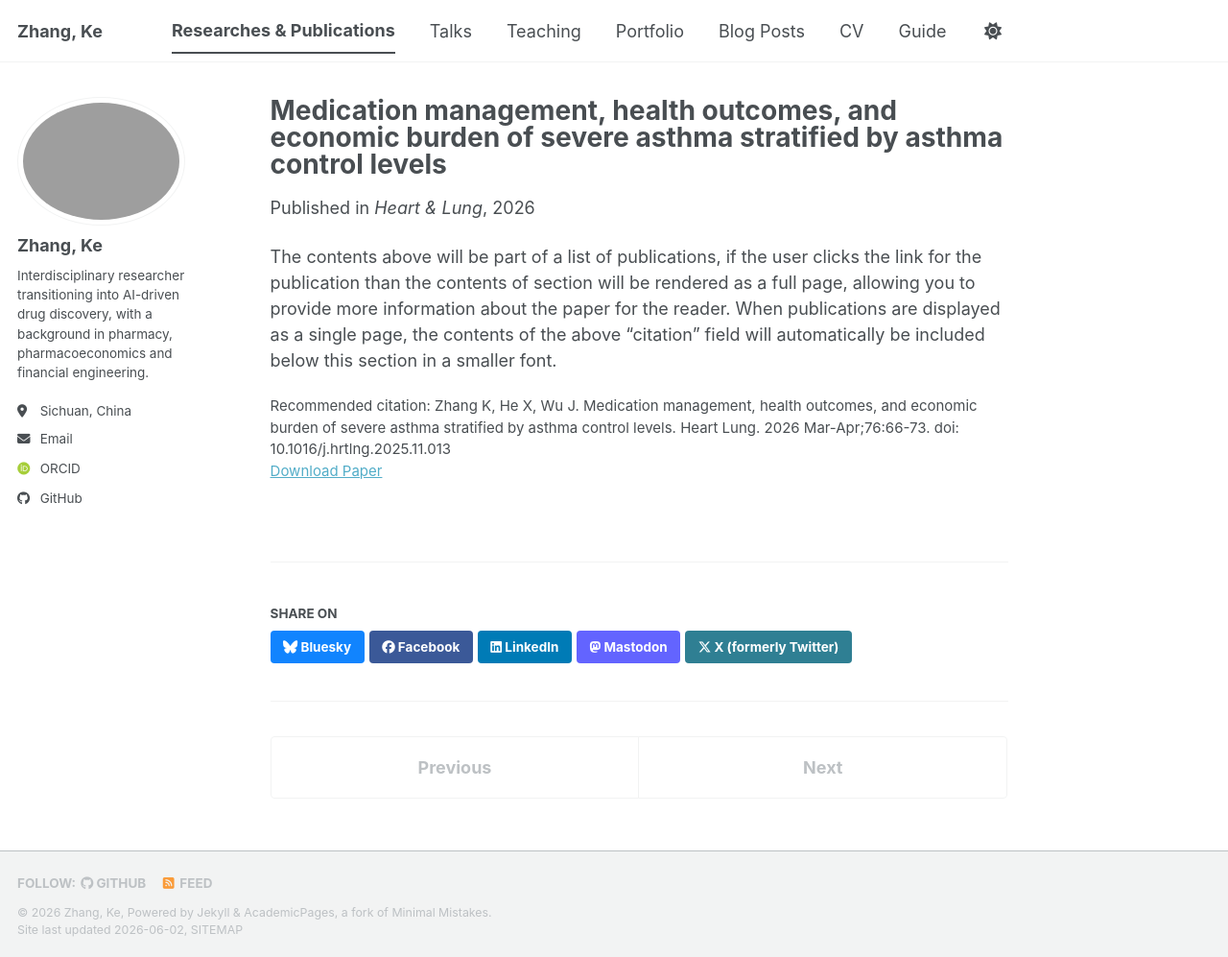
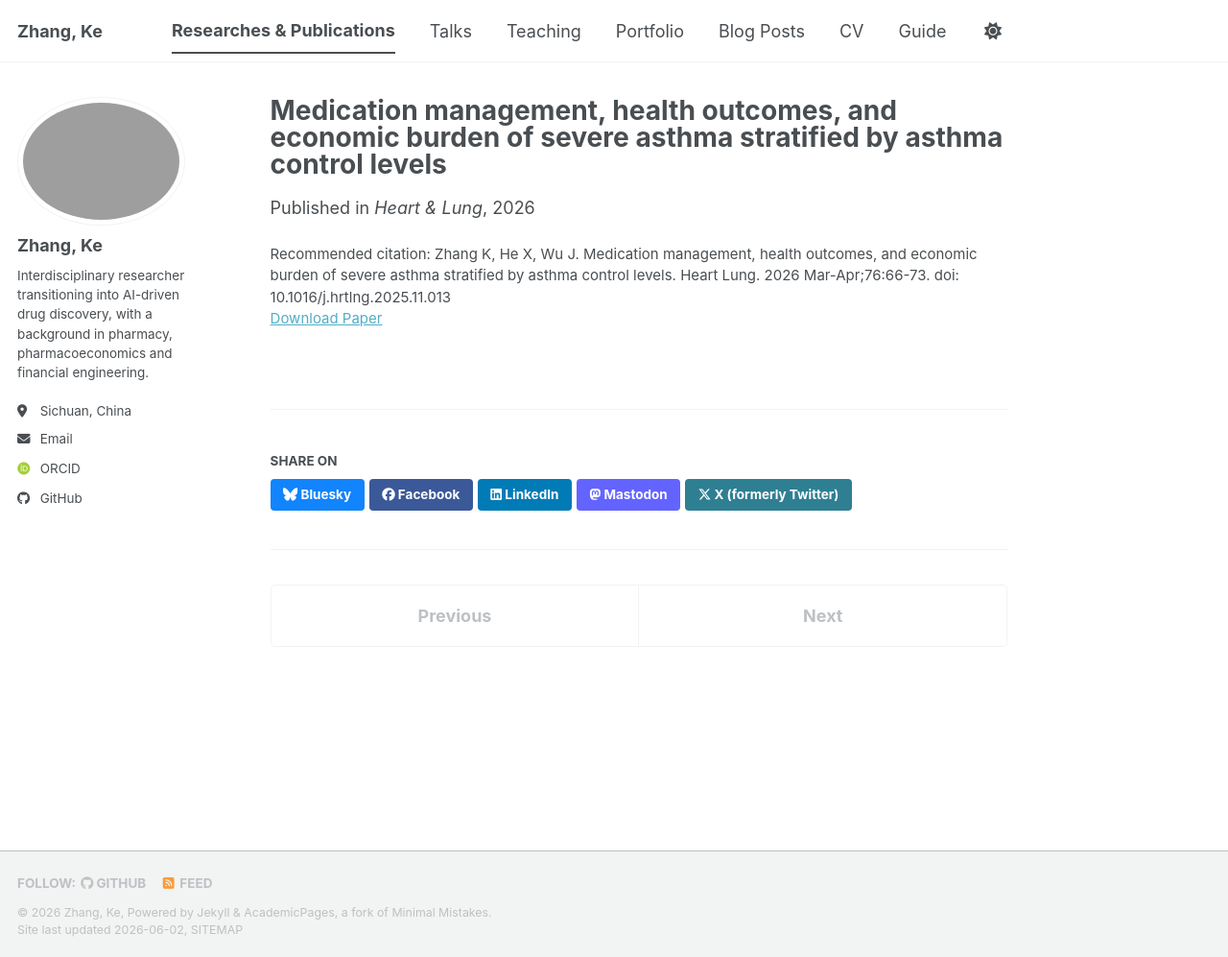
Before and after one commit to Zhangke123jimu/Zhangke123jimu.github.io, a Jekyll site: the page built from _publications/2026-03-01-paper-title-number-1.md, in a window 1280 px wide and 997 px high. Shown: the whole window at 96% size. Built offline with Jekyll 4.4.1, drawn with Linux system fonts in a browser that asks for light colours; some web fonts are replaced; a script bundle is joined from its source files by our own code; library files that are not in the unit come from our copies.

Commit message:
Update 2026-03-01-paper-title-number-1.md

```diff
--- a/_publications/2026-03-01-paper-title-number-1.md
+++ b/_publications/2026-03-01-paper-title-number-1.md
@@ -6,6 +6,7 @@ excerpt: 'Severe asthma—a critical subset of asthma—is known for escalating
 date: 2026-03-01
 venue: 'Heart & Lung'
 paperurl: 'https://Zhangke123jimu.github.io/files/Paper1.pdf'
-citation: 'Zhang K, He X, Wu J. Medication management, health outcomes, and economic burden of severe asthma stratified by asthma control levels. Heart Lung. 2026 Mar-Apr;76:66-73. doi: 10.1016/j.hrtlng.2025.11.013'
+citation: 'Zhang K, He X, Wu J. Medication management, health outcomes, and economic burden of severe asthma stratified by asthma control levels. Heart Lung. 2026 Mar-Apr;76:66-73. doi: 10.1016/j.hrtlng.2025.11.013
+
+        '
 ---
-The contents above will be part of a list of publications, if the user clicks the link for the publication than the contents of section will be rendered as a full page, allowing you to provide more information about the paper for the reader. When publications are displayed as a single page, the contents of the above "citation" field will automatically be included below this section in a smaller font.
```
